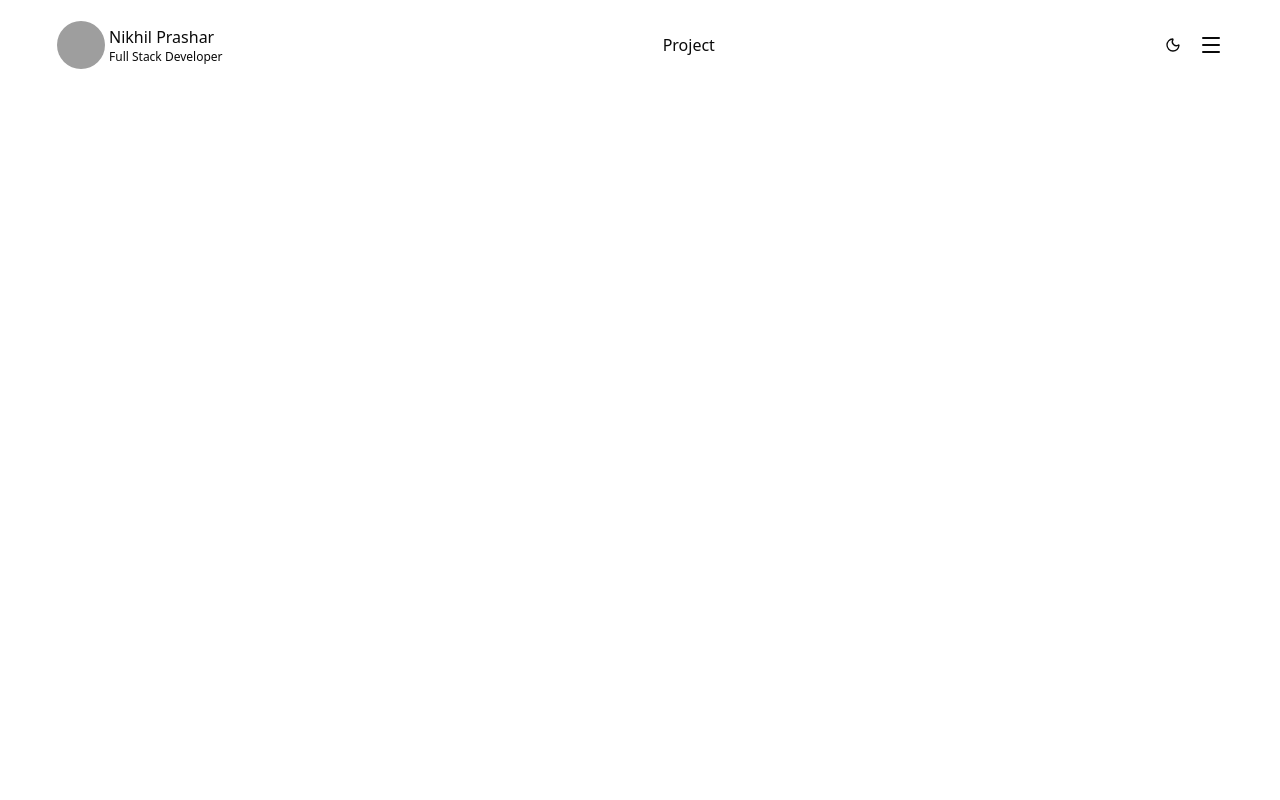
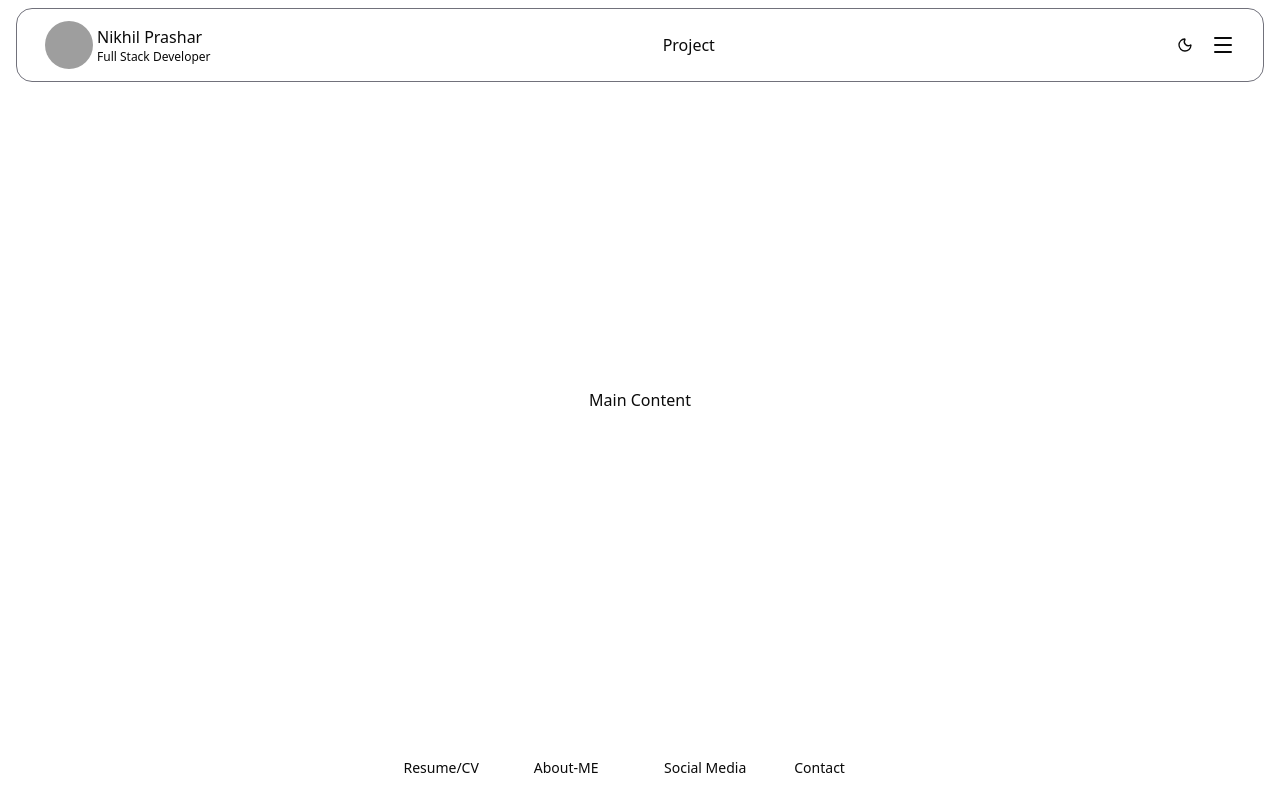
Before and after one commit to Nikhilprashar561/Portfolio, a Next.js app: page / in a window 1280 px wide. Built offline with nearby package versions, Linux system fonts and the light colour scheme; grey boxes are pictures that could not be loaded.

Commit message:
Header Footer SetUp

```diff
--- a/package.json
+++ b/package.json
@@ -11,6 +11,7 @@
   "dependencies": {
     "@radix-ui/react-avatar": "^1.1.11",
     "@radix-ui/react-dropdown-menu": "^2.1.16",
+    "@radix-ui/react-navigation-menu": "^1.2.14",
     "@radix-ui/react-slot": "^1.2.4",
     "@radix-ui/react-tooltip": "^1.2.8",
     "class-variance-authority": "^0.7.1",
--- a/src/app/page.js
+++ b/src/app/page.js
@@ -1,10 +1,24 @@
+import Footer from "@/components/Footer";
 import Header from "@/components/Header";
 
 export default function Home() {
   return (
     <>
-      <div>
-        <Header />
+      <div className="h-screen flex flex-col overflow-hidden">
+        {/* Header */}
+        <header className="h-16 flex items-center justify-center">
+          <Header />
+        </header>
+
+        {/* Main (Hero Section) */}
+        <main className="flex-1 flex items-center justify-center">
+          Main Content
+        </main>
+
+        {/* Footer */}
+        <footer className="h-16 flex items-center justify-center">
+          <Footer />
+        </footer>
       </div>
     </>
   );
--- /dev/null
+++ b/src/components/Footer.jsx
@@ -0,0 +1,12 @@
+import React from 'react'
+import { FooterMenu } from './FooterItem'
+
+const Footer = () => {
+  return (
+    <>
+    <FooterMenu />
+    </>
+  )
+}
+
+export default Footer
--- /dev/null
+++ b/src/components/FooterItem.jsx
@@ -0,0 +1,66 @@
+"use client"
+
+import * as React from "react"
+import Link from "next/link"
+import { CircleCheckIcon, CircleHelpIcon, CircleIcon } from "lucide-react"
+
+import { useIsMobile } from "../hook/use-mobile"
+
+import {
+  NavigationMenu,
+  NavigationMenuItem,
+  NavigationMenuLink,
+  NavigationMenuList,
+  navigationMenuTriggerStyle,
+} from "@/components/ui/navigation-menu"
+
+export function FooterMenu() {
+  const isMobile = useIsMobile()
+
+  return (
+    <NavigationMenu viewport={isMobile}>
+      <NavigationMenuList className="grid grid-cols-3 gap-1 sm:grid-cols-4 sm:gap-4">
+        <NavigationMenuItem>
+          <NavigationMenuLink asChild className={navigationMenuTriggerStyle()}>
+            <Link href="/">Resume/CV</Link>
+          </NavigationMenuLink>
+        </NavigationMenuItem>
+        <NavigationMenuItem>
+          <NavigationMenuLink asChild className={navigationMenuTriggerStyle()}>
+            <Link href="/">About-ME</Link>
+          </NavigationMenuLink>
+        </NavigationMenuItem>
+        <NavigationMenuItem>
+          <NavigationMenuLink asChild className={navigationMenuTriggerStyle()}>
+            <Link href="/">Social Media</Link>
+          </NavigationMenuLink>
+        </NavigationMenuItem>
+        <NavigationMenuItem className="hidden sm:block">
+          <NavigationMenuLink asChild className={navigationMenuTriggerStyle()}>
+            <Link href="/">Contact</Link>
+          </NavigationMenuLink>
+        </NavigationMenuItem>
+      </NavigationMenuList>
+    </NavigationMenu>
+  )
+}
+
+function ListItem({
+  title,
+  children,
+  href,
+  ...props
+}) {
+  return (
+    <li {...props}>
+      <NavigationMenuLink asChild>
+        <Link href={href}>
+          <div className="text-sm leading-none font-medium">{title}</div>
+          <p className="text-muted-foreground line-clamp-2 text-sm leading-snug">
+            {children}
+          </p>
+        </Link>
+      </NavigationMenuLink>
+    </li>
+  )
+}
--- a/src/components/Navbar.jsx
+++ b/src/components/Navbar.jsx
@@ -22,7 +22,7 @@ function Navbar({
       className={cn("fixed top-10 inset-x-0 max-w-8xl mx-auto z-50", className)}>
       <Menu setActive={setActive}>
         {/* <MenuItem active={active} item="Products"></MenuItem> */}
-        <Link href={""}>Project</Link>
+        <Link className="hidden sm:block" href={""}>Project</Link>
       </Menu>
     </div>
   );
--- a/src/components/aceternity/navbar-menu.jsx
+++ b/src/components/aceternity/navbar-menu.jsx
@@ -65,7 +65,7 @@ export const Menu = ({
     <nav
       // resets the state
       onMouseLeave={() => setActive(null)}
-      className="relative rounded-2xl border border-transparent dark:bg-black dark:border-white/[0.2] bg-white shadow-input flex justify-between items-center space-x-4 px-10 mx-4 py-3 ">
+      className="relative rounded-2xl border border-zinc-500 dark:bg-black dark:border-white/[0.2] bg-white shadow-input flex justify-between items-center space-x-4 px-7 mx-4 py-3 ">
       <div className="flex items-center gap-2">
         <LeftNav />
       </div>
--- /dev/null
+++ b/src/components/ui/navigation-menu.jsx
@@ -0,0 +1,99 @@
+import * as React from "react"
+import * as NavigationMenuPrimitive from "@radix-ui/react-navigation-menu"
+import { cva } from "class-variance-authority"
+import { ChevronDownIcon } from "lucide-react"
+
+import { cn } from "@/lib/utils"
+
+function NavigationMenu({
+  className,
+  children,
+  viewport = true,
+  ...props
+}) {
+  return (
+    <NavigationMenuPrimitive.Root
+      data-slot="navigation-menu"
+      data-viewport={viewport}
+      className={cn(
+        "group/navigation-menu relative flex max-w-max py-1 flex-1 items-center justify-center",
+        className
+      )}
+      {...props}>
+      {children}
+      {viewport && <NavigationMenuViewport />}
+    </NavigationMenuPrimitive.Root>
+  );
+}
+
+function NavigationMenuList({
+  className,
+  ...props
+}) {
+  return (
+    <NavigationMenuPrimitive.List
+      data-slot="navigation-menu-list"
+      className={cn("group flex flex-1 list-none items-center justify-center gap-1", className)}
+      {...props} />
+  );
+}
+
+function NavigationMenuItem({
+  className,
+  ...props
+}) {
+  return (
+    <NavigationMenuPrimitive.Item
+      data-slot="navigation-menu-item"
+      className={cn("relative", className)}
+      {...props} />
+  );
+}
+
+const navigationMenuTriggerStyle = cva(
+  "group inline-flex h-9 w-max items-center justify-center rounded-md bg-background px-4 py-2 text-sm font-medium hover:bg-accent hover:text-accent-foreground focus:bg-accent focus:text-accent-foreground disabled:pointer-events-none disabled:opacity-50 data-[state=open]:hover:bg-accent data-[state=open]:text-accent-foreground data-[state=open]:focus:bg-accent data-[state=open]:bg-accent/50 focus-visible:ring-ring/50 outline-none transition-[color,box-shadow] focus-visible:ring-[3px] focus-visible:outline-1"
+)
+
+
+function NavigationMenuViewport({
+  className,
+  ...props
+}) {
+  return (
+    <div
+      className={cn("absolute top-full left-0 isolate z-50 flex justify-center")}>
+      <NavigationMenuPrimitive.Viewport
+        data-slot="navigation-menu-viewport"
+        className={cn(
+          "origin-top-center bg-popover text-popover-foreground data-[state=open]:animate-in data-[state=closed]:animate-out data-[state=closed]:zoom-out-95 data-[state=open]:zoom-in-90 relative mt-1.5 h-[var(--radix-navigation-menu-viewport-height)] w-full overflow-hidden rounded-md border shadow md:w-[var(--radix-navigation-menu-viewport-width)]",
+          className
+        )}
+        {...props} />
+    </div>
+  );
+}
+
+function NavigationMenuLink({
+  className,
+  ...props
+}) {
+  return (
+    <NavigationMenuPrimitive.Link
+      data-slot="navigation-menu-link"
+      className={cn(
+        "data-[active=true]:focus:bg-accent data-[active=true]:hover:bg-accent data-[active=true]:bg-accent/50 data-[active=true]:text-accent-foreground hover:bg-accent hover:text-accent-foreground focus:bg-accent focus:text-accent-foreground focus-visible:ring-ring/50 [&_svg:not([class*='text-'])]:text-muted-foreground flex flex-col gap-1 rounded-lg p-2 text-sm transition-all outline-none focus-visible:ring-[3px] focus-visible:outline-1 [&_svg:not([class*='size-'])]:size-4",
+        className
+      )}
+      {...props} />
+  );
+}
+
+
+export {
+  NavigationMenu,
+  NavigationMenuList,
+  NavigationMenuItem,
+  NavigationMenuLink,
+  NavigationMenuViewport,
+  navigationMenuTriggerStyle,
+}
--- /dev/null
+++ b/src/hook/use-mobile.jsx
@@ -0,0 +1,18 @@
+import { useEffect, useState } from "react";
+
+export function useIsMobile(breakpoint = 768) {
+  const [isMobile, setIsMobile] = useState(false);
+
+  useEffect(() => {
+    const checkScreen = () => {
+      setIsMobile(window.innerWidth < breakpoint);
+    };
+
+    checkScreen();
+    window.addEventListener("resize", checkScreen);
+
+    return () => window.removeEventListener("resize", checkScreen);
+  }, [breakpoint]);
+
+  return isMobile;
+}
```
Also changed, not shown: 2 other files (tests, documents, lock files or other folders).
